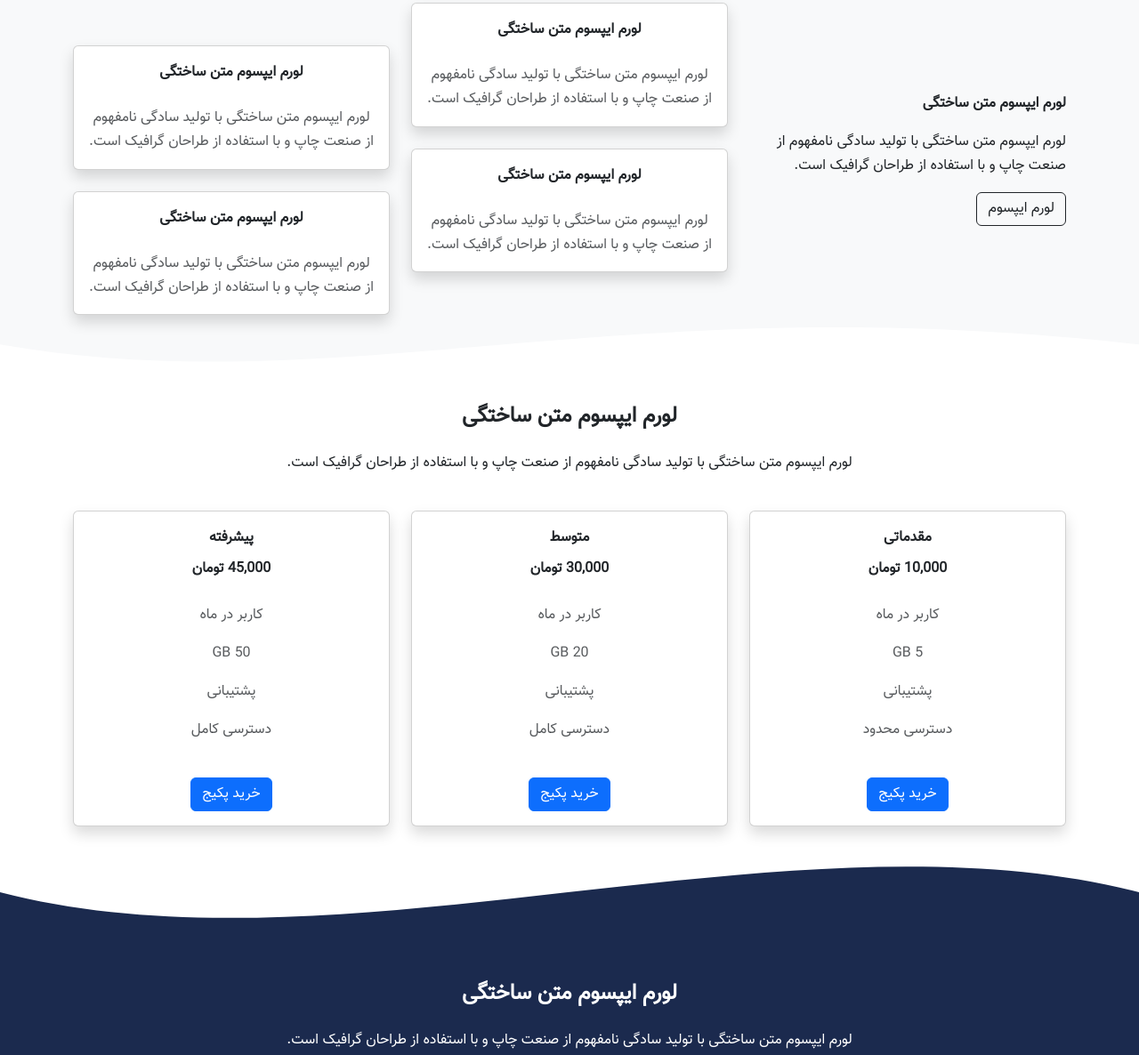
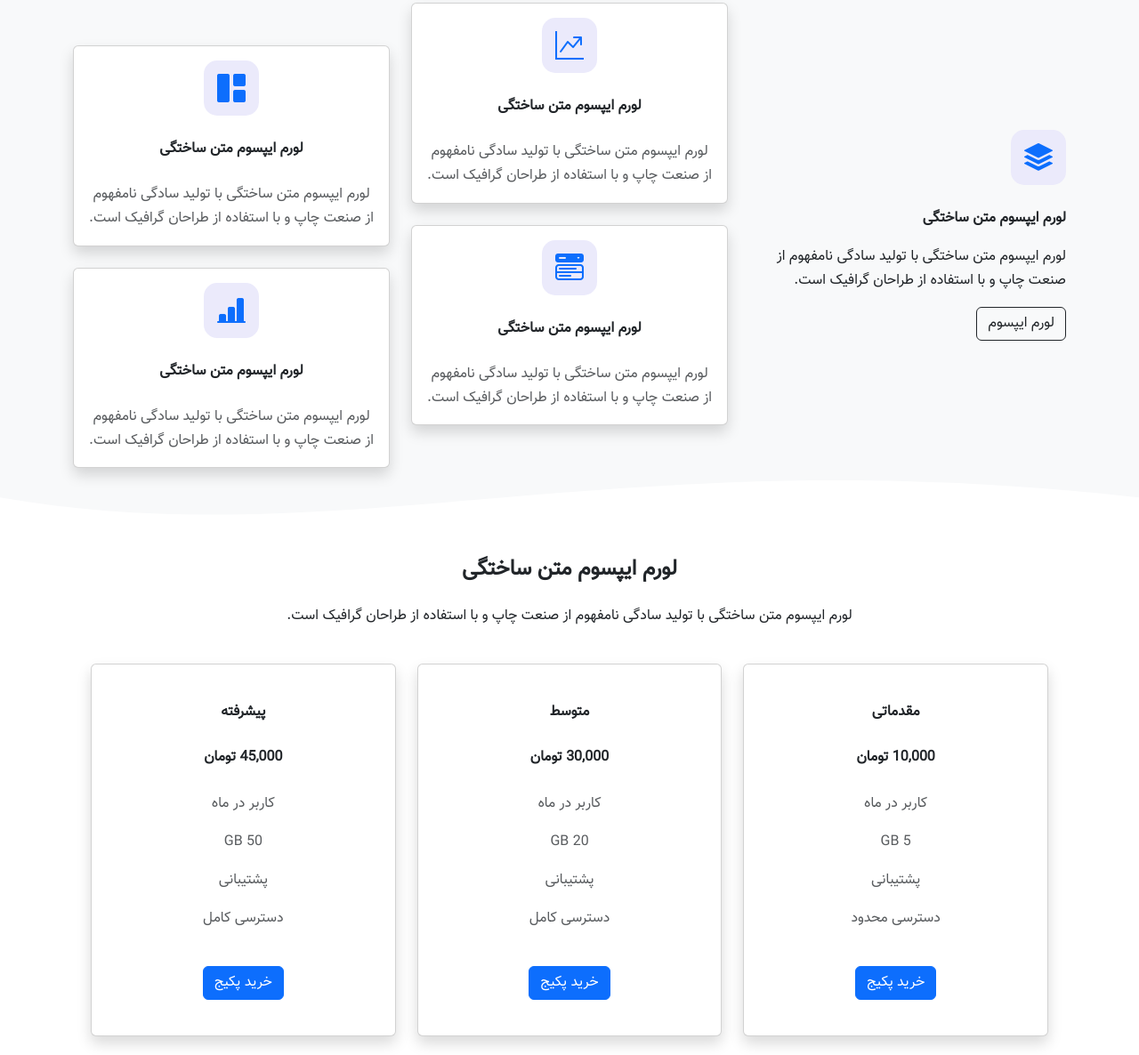
Before and after one commit to FatemehQasemian/business-website, a plain HTML site: page index.html in a window 1280 px wide. Shown: the part 640-1826 px from the top of the page at 89% size. Drawn offline with nearby package versions, Linux system fonts and the light colour scheme.

Commit message:
icons added

```diff
--- a/css/style.css
+++ b/css/style.css
@@ -16,7 +16,19 @@ html, body{
     line-height: 1.7em
 }
 
+.icon {
+    color: #0d6efd;
+    background-color: #ebeafb;
+    display: inline-flex;
+    padding: 15px;
+    border-radius: 15px;
+}
 
 .bg-main {
     background-color: #1b2a4e;
 }
+
+.cart:hover{
+    transform: scale(1.08);
+    box-shadow: 0 10px 20px rgba(0,0,0,.12), 0 4px 8px rgba(0,0,0,.06);
+}
--- a/index.html
+++ b/index.html
@@ -11,9 +11,10 @@
             crossorigin="anonymous"
     />
     <!--    <link rel="stylesheet" href="https://cdn.jsdelivr.net/npm/bootstrap@5.0.2/dist/css/bootstrap.rtl.min.css" integrity="sha384-gXt9imSW0VcJVHezoNQsP+TNrjYXoGcrqBZJpry9zJt8PCQjobwmhMGaDHTASo9N" crossorigin="anonymous">-->
+    <link rel="stylesheet" href="https://cdn.jsdelivr.net/npm/bootstrap-icons@1.11.1/font/bootstrap-icons.css">
     <link rel="stylesheet" href="./css/bootstrap.rtl.min.css">
     <link rel="stylesheet" href="./css/style.css">
-    <title>Home</title>
+    <title>Namira.ir</title>
 </head>
 <body>
 <header class="shadow">
@@ -81,7 +82,7 @@
     <div class="container">
         <div class="row g-4 align-items-center">
             <div class="col-md-4">
-                <i ></i>
+                <i class="bi bi-stack icon fs-2 mb-4"></i>
                 <p class="fw-bold">لورم ایپسوم متن ساختگی</p>
                 <p>لورم ایپسوم متن ساختگی با تولید سادگی نامفهوم از صنعت چاپ و با استفاده از طراحان گرافیک است.</p>
                 <button class="btn btn-outline-dark">لورم ایپسوم</button>
@@ -91,12 +92,14 @@
                     <div class="col-md-6">
                         <div class="card text-center shadow">
                             <div class="card-body">
+                                <i class="bi bi-graph-up-arrow icon fs-2 mb-4"></i>
                                 <p class="card-title fw-bold mb-4">لورم ایپسوم متن ساختگی</p>
                                 <p class="card-text text-muted">لورم ایپسوم متن ساختگی با تولید سادگی نامفهوم از صنعت چاپ و با استفاده از طراحان گرافیک است.</p>
                             </div>
                         </div>
                         <div class="card text-center shadow mt-4">
                             <div class="card-body">
+                                <i class="bi bi-menu-button-wide-fill icon fs-2 mb-4"></i>
                                 <p class="card-title fw-bold mb-4">لورم ایپسوم متن ساختگی</p>
                                 <p class="card-text text-muted">لورم ایپسوم متن ساختگی با تولید سادگی نامفهوم از صنعت چاپ و با استفاده از طراحان گرافیک است.</p>
                             </div>
@@ -105,12 +108,14 @@
                     <div class="col-md-6 mt-4 mt-md-5">
                         <div class="card text-center shadow">
                             <div class="card-body">
+                                <i class="bi bi-grid-1x2-fill icon fs-2 mb-4"></i>
                                 <p class="card-title fw-bold mb-4">لورم ایپسوم متن ساختگی</p>
                                 <p class="card-text text-muted">لورم ایپسوم متن ساختگی با تولید سادگی نامفهوم از صنعت چاپ و با استفاده از طراحان گرافیک است.</p>
                             </div>
                         </div>
                         <div class="card text-center shadow mt-4">
                             <div class="card-body">
+                                <i class="bi bi-bar-chart-line-fill icon fs-2 mb-4"></i>
                                 <p class="card-title fw-bold mb-4">لورم ایپسوم متن ساختگی</p>
                                 <p class="card-text text-muted">لورم ایپسوم متن ساختگی با تولید سادگی نامفهوم از صنعت چاپ و با استفاده از طراحان گرافیک است.</p>
                             </div>
@@ -131,17 +136,17 @@
 </div>
 <section>
     <div class="container">
-        <div class="row text-center">
+        <div class="row text-center mb-4">
             <h4 class="fw-bold mb-4">لورم ایپسوم متن ساختگی</h4>
-            <p>
+            <p >
                 لورم ایپسوم متن ساختگی با تولید سادگی نامفهوم از صنعت چاپ و با استفاده از طراحان گرافیک است.
             </p>
         </div>
-        <div class="row">
-            <div class="col-md-4 py-4">
-                <div class="card shadow text-center">
+        <div class="row  mx-2">
+            <div class="col-md-4 mb-4 mb-md-0">
+                <div class="card shadow text-center py-4 cart">
                     <div class="card-body">
-                        <p class="card-title fw-bold">مقدماتی</p>
+                        <p class="card-title fw-bold mb-4">مقدماتی</p>
                         <p class="card-title fw-bold mb-4">10,000 تومان</p>
                         <p class="card-text text-muted"> کاربر در ماه </p>
                         <p class="card-text text-muted"> 5 GB </p>
@@ -151,10 +156,10 @@
                     </div>
                 </div>
             </div>
-            <div class="col-md-4 py-4">
-                <div class="card shadow text-center">
+            <div class="col-md-4 mb-4 mb-md-0">
+                <div class="card shadow text-center py-4 cart">
                     <div class="card-body">
-                        <p class="card-title fw-bold">متوسط</p>
+                        <p class="card-title fw-bold mb-4">متوسط</p>
                         <p class="card-title fw-bold mb-4">30,000 تومان</p>
                         <p class="card-text text-muted"> کاربر در ماه </p>
                         <p class="card-text text-muted"> 20 GB </p>
@@ -164,10 +169,10 @@
                     </div>
                 </div>
             </div>
-            <div class="col-md-4 py-4">
-                <div class="card shadow text-center">
+            <div class="col-md-4 mb-4 mb-md-0">
+                <div class="card shadow text-center py-4 cart">
                     <div class="card-body">
-                        <p class="card-title fw-bold">پیشرفته</p>
+                        <p class="card-title fw-bold mb-4">پیشرفته</p>
                         <p class="card-title fw-bold mb-4">45,000 تومان</p>
                         <p class="card-text text-muted"> کاربر در ماه </p>
                         <p class="card-text text-muted"> 50 GB </p>
```
